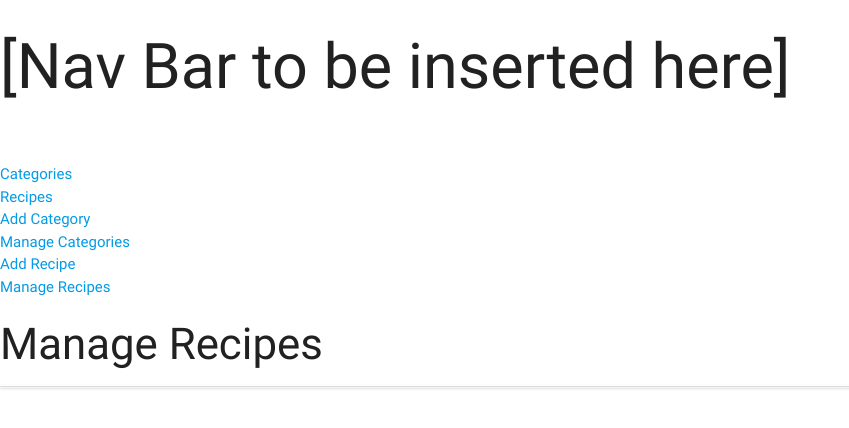
After one commit to jonburdon/windy-millers-bakery, a Flask app: page /manage_recipes/ in a window 1280 px wide. The commit adds this page. Shown: the top 428 px of the page, without its empty margins (0-849 px from the left). Run offline with Flask 2, Linux system fonts and the light colour scheme; data that the repository does not hold is empty; some libraries are stand-ins or nearby versions.

Commit message:
Manage Recipes with List Recipes and Delete functions working

```diff
--- a/app.py
+++ b/app.py
@@ -35,6 +35,15 @@ def insert_recipe():
     recipes = mongo.db.recipes
     recipes.insert_one(request.form.to_dict())
     return redirect(url_for('recipes'))
+
+@app.route('/manage_recipes/')
+def manage_recipes():
+    return render_template('manage_recipes.html', manage_recipes=mongo.db.recipes.find())
+
+@app.route('/delete_recipe/<recipe_id>')
+def delete_recipe(recipe_id):
+    mongo.db.recipes.remove({'_id': ObjectId(recipe_id)})
+    return redirect(url_for('manage_recipes'))
 
 @app.route('/view_categories/')
 def view_categories():
--- a/templates/base.html
+++ b/templates/base.html
@@ -22,6 +22,8 @@
             <li><A href="{{url_for('add_category')}}">Add Category</A></li>
             <li><A href="{{url_for('manage_categories')}}">Manage Categories</A></li>
             <li><A href="{{url_for('add_recipe')}}">Add Recipe</A></li>
+            <li><A href="{{url_for('manage_recipes')}}">Manage Recipes</A></li>
+
 
         </ul>
 
--- /dev/null
+++ b/templates/manage_recipes.html
@@ -0,0 +1,23 @@
+{% extends 'base.html' %}
+{% block content %}
+<div class="row">
+
+    <h3>Manage Recipes</h3>
+
+    <ul class="collapsible" data-collapsible="accordion">
+        {% for r in manage_recipes %}
+        <li>
+            <div class="collapsible-header">
+                <a href="{{url_for('delete_recipe', recipe_id =r._id)}}" class="waves-effect waves-light btn btn_small blue">Del</a>
+                <div class=" task_header col s8">
+                    <strong>{{r.recipe_name}}</strong>
+                </div>
+            </div>
+        </li>
+        {% endfor %}
+    </ul>
+
+
+</div>
+
+{% endblock %}
```
Also changed, not shown: templates/edit_recipe.html (added, +24 -0 lines).
